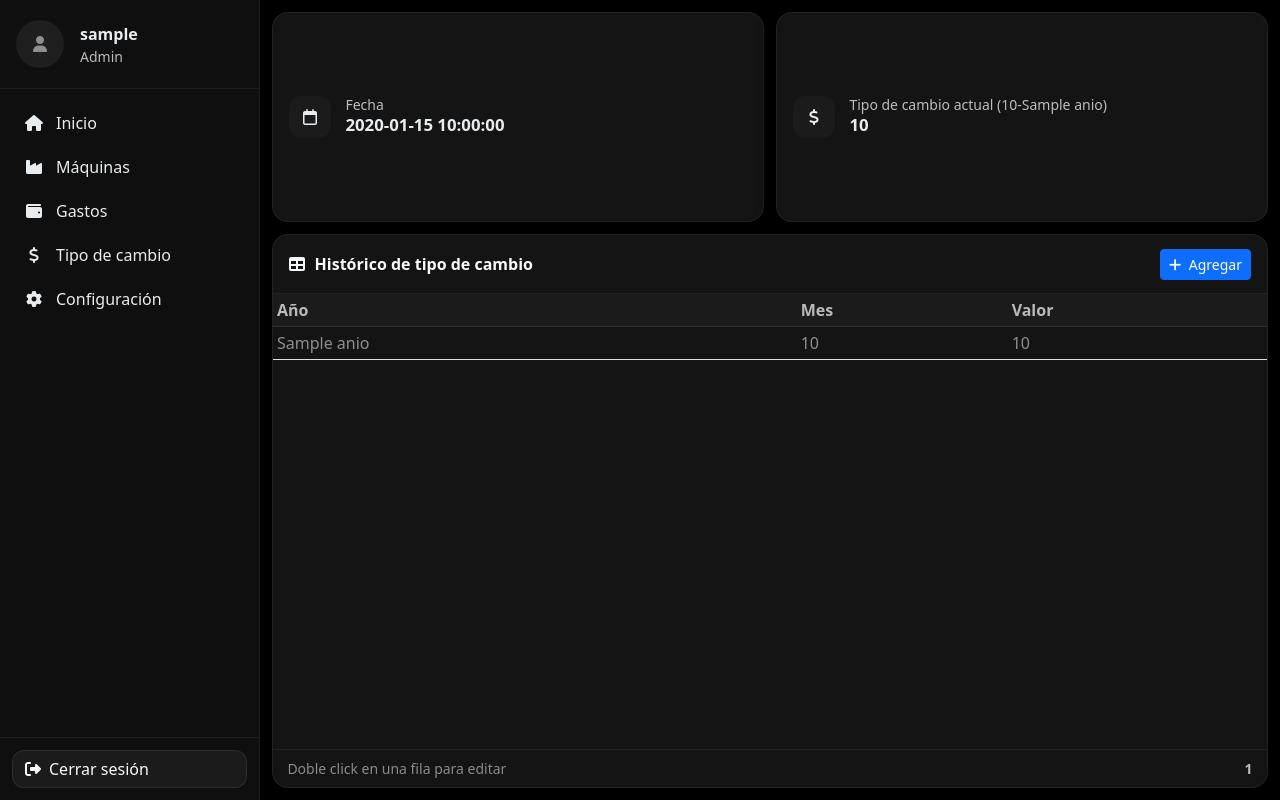
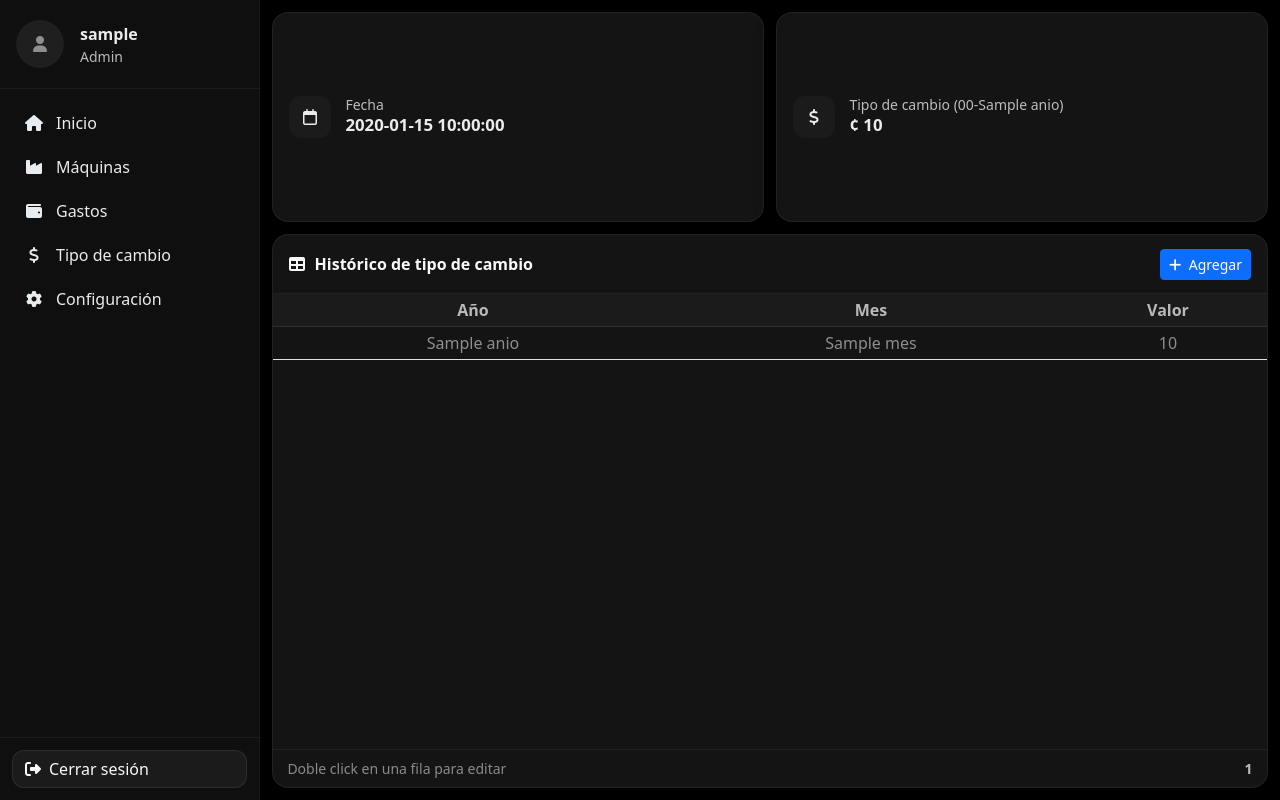
Before and after one commit to chrisS121212/maquinas, a Flask app: template templates/cambio.html in a window 1280 px wide. Run offline with Flask 3, Linux system fonts and the light colour scheme; the visitor is signed in with stand-in values (Sample User, id 1); the template is opened without the code that fills it: most values are stand-ins (such as "Sample title", 1, 10 or a date in 2020); some libraries are stand-ins or nearby versions.

Commit message:
Actualización del proyecto Casino

```diff
--- a/app.py
+++ b/app.py
@@ -72,6 +72,34 @@ def exec_sql(sql: str, params: tuple = None) -> bool:
     finally:
         conn.close()
 
+def exec_sql_returning(sql: str, params: tuple = None):
+    """
+    Ejecuta SQL y retorna (ok, value) donde value es la primera columna del RETURNING si existe.
+    """
+    conn = conectar_db()
+    try:
+        with conn:
+            with conn.cursor() as cur:
+                cur.execute(sql, params or ())
+                value = None
+                try:
+                    row = cur.fetchone()
+                    if row:
+                        value = row[0]
+                except Exception:
+                    value = None
+        return True, value
+    except Exception as e:
+        print("DB error:", e)
+        try:
+            conn.rollback()
+        except Exception:
+            pass
+        return False, None
+    finally:
+        conn.close()
+
+
 
 # -----------------------------
 # Autenticación y helpers
@@ -105,6 +133,21 @@ def is_admin():
     # Nota: los roles en tu BD son 'Admin' y 'Administrador' (según mencionaste).
     # Aquí consideramos que el rol con permiso total es 'Admin'.
     return session.get("rol") == "Admin"
+
+MESES_NOMBRE = [
+    "Enero","Febrero","Marzo","Abril","Mayo","Junio",
+    "Julio","Agosto","Septiembre","Octubre","Noviembre","Diciembre"
+]
+
+def normaliza_mes_nombre(mes_str: str) -> str | None:
+    """Devuelve el nombre correcto de mes si coincide (ignora mayúsculas/minúsculas/espacios)."""
+    if not mes_str:
+        return None
+    m = mes_str.strip().lower()
+    for nombre in MESES_NOMBRE:
+        if nombre.lower() == m:
+            return nombre  # normalizado, con mayúscula inicial
+    return None
 
 
 # -----------------------------
@@ -502,27 +545,153 @@ def api_config_delete(resource, id):
 
 #  ---  Tipo de cambio ---
 
-@app.route("/api/tipo_cambio", methods=["POST"])
-def api_tipo_cambio_create():
+from datetime import date
+
+@app.route('/cambio')
+def cambio():
+    if not is_logged_in():
+        return redirect(url_for('login'))
+
+    fecha_actual = date.today()
+    meses = [
+        "Enero","Febrero","Marzo","Abril","Mayo","Junio",
+        "Julio","Agosto","Septiembre","Octubre","Noviembre","Diciembre",
+    ]
+    anio = fecha_actual.year
+    mes_num = fecha_actual.month
+    mes = meses[mes_num - 1]  # 👈 string
+
+    tipo_cambio_actual = query_uno("""
+        SELECT id_cambio, anio, mes, valor_cambio
+        FROM tipo_cambio
+        WHERE anio = %s AND mes = %s
+        LIMIT 1
+    """, (anio, mes)) or {"anio": anio, "mes": mes, "valor_cambio": "-"}
+
+
+    lista_cambios = query_todos("""
+        SELECT id_cambio, anio, mes, valor_cambio
+        FROM tipo_cambio
+        ORDER BY anio::int DESC, id_cambio DESC
+    """)
+
+    return render_template(
+        'cambio.html',
+        usuario=session['usuario'],
+        rol=session.get('rol'),
+        fecha_actual=fecha_actual.strftime('%d-%m-%Y'),
+        tipo_cambio_actual=tipo_cambio_actual,
+        tipo_cambio=lista_cambios,
+        mes_num=mes_num,
+        mes=mes
+    )
+
+
+@app.route('/api/tipo_cambio/<int:id_cambio>', methods=['GET'])
+def api_tipo_cambio_detalle(id_cambio):
+    if not is_logged_in():
+        return jsonify({'ok': False, 'msg': 'No autenticado'}), 401
+    row = query_uno("""
+        SELECT id_cambio, anio, mes, valor_cambio
+        FROM tipo_cambio
+        WHERE id_cambio = %s
+    """, (id_cambio,))
+    if not row:
+        return jsonify({'ok': False, 'msg': 'No encontrado'}), 404
+    return jsonify(row)
+
+@app.route('/api/tipo_cambio', methods=['POST'])
+def api_tipo_cambio_crear():
+    if not is_logged_in():
+        return jsonify({'ok': False, 'msg': 'No autenticado'}), 401
     if not is_admin():
-        return jsonify(ok=False, msg="No autorizado"), 403
+        return jsonify({'ok': False, 'msg': 'Solo Admin puede crear'}), 403
 
-    data = request.get_json() or {}
-    cols = []
-    vals = []
-    for f in ["nombre", "valor"]:
-        if f in data:
-            cols.append(f)
-            vals.append(data.get(f))
+    data = request.get_json(silent=True) or {}
+    try:
+        anio  = int(data.get('anio'))
+        valor = float(data.get('valor_cambio'))
+    except (TypeError, ValueError):
+        return jsonify({'ok': False, 'msg': 'Campos requeridos: anio, valor_cambio'}), 400
 
-    if not cols:
-        return jsonify(ok=False, msg="No hay campos para insertar"), 400
+    mes_in = data.get('mes')
+    mes = normaliza_mes_nombre(mes_in)
+    if not mes:
+        return jsonify({'ok': False, 'msg': 'Mes inválido. Usa Enero..Diciembre'}), 400
 
-    placeholders = ",".join(["%s"] * len(cols))
-    cols_sql = ",".join(cols)
-    sql = f"INSERT INTO tipo_cambio ({cols_sql}) VALUES ({placeholders})"
-    ok = exec_sql(sql, tuple(vals))
-    return jsonify(ok=bool(ok), msg="Creado" if ok else "Error al crear")
+    # Evitar duplicado (anio, mes) - ahora mes es string
+    dup = query_uno("SELECT id_cambio FROM tipo_cambio WHERE anio=%s AND mes=%s LIMIT 1", (anio, mes))
+    if dup:
+        return jsonify({'ok': False, 'msg': 'Ya existe un tipo de cambio para ese año/mes'}), 409
+
+    ok, last_id = exec_sql_returning(
+        """
+        INSERT INTO tipo_cambio(anio, mes, valor_cambio)
+        VALUES (%s, %s, %s)
+        RETURNING id_cambio
+        """,
+        (anio, mes, valor),
+    )
+    return (jsonify({'ok': True, 'id': last_id})
+            if ok else (jsonify({'ok': False, 'msg': 'Error al crear'}), 500))
+
+
+
+@app.route('/api/tipo_cambio/<int:id_cambio>', methods=['PUT'])
+def api_tipo_cambio_actualizar(id_cambio):
+    if not is_logged_in():
+        return jsonify({'ok': False, 'msg': 'No autenticado'}), 401
+    if not is_admin():
+        return jsonify({'ok': False, 'msg': 'Solo Admin puede actualizar'}), 403
+
+    data = request.get_json(silent=True) or {}
+    try:
+        anio  = int(data.get('anio'))
+        valor = float(data.get('valor_cambio'))
+    except (TypeError, ValueError):
+        return jsonify({'ok': False, 'msg': 'Campos requeridos: anio, valor_cambio'}), 400
+
+    mes_in = data.get('mes')
+    mes = normaliza_mes_nombre(mes_in)
+    if not mes:
+        return jsonify({'ok': False, 'msg': 'Mes inválido. Usa Enero..Diciembre'}), 400
+
+    curr = query_uno("SELECT id_cambio FROM tipo_cambio WHERE id_cambio=%s", (id_cambio,))
+    if not curr:
+        return jsonify({'ok': False, 'msg': 'No encontrado'}), 404
+
+    dup = query_uno("""
+        SELECT id_cambio FROM tipo_cambio
+        WHERE anio=%s AND mes=%s AND id_cambio <> %s
+        LIMIT 1
+    """, (anio, mes, id_cambio))
+    if dup:
+        return jsonify({'ok': False, 'msg': 'Ya existe un tipo de cambio para ese año/mes'}), 409
+
+    ok, _ = exec_sql_returning("""
+        UPDATE tipo_cambio
+        SET anio=%s, mes=%s, valor_cambio=%s
+        WHERE id_cambio=%s
+        RETURNING id_cambio
+    """, (anio, mes, valor, id_cambio))
+    return jsonify({'ok': bool(ok)})
+
+
+
+@app.route('/api/tipo_cambio/<int:id_cambio>', methods=['DELETE'])
+def api_tipo_cambio_eliminar(id_cambio):
+    if not is_logged_in():
+        return jsonify({'ok': False, 'msg': 'No autenticado'}), 401
+    if not is_admin():
+        return jsonify({'ok': False, 'msg': 'Solo Admin puede eliminar'}), 403
+    curr = query_uno("SELECT id_cambio FROM tipo_cambio WHERE id_cambio=%s", (id_cambio,))
+    if not curr:
+        return jsonify({'ok': False, 'msg': 'No encontrado'}), 404
+    ok, _ = exec_sql_returning("DELETE FROM tipo_cambio WHERE id_cambio=%s RETURNING id_cambio", (id_cambio,))
+    return jsonify({'ok': bool(ok)})
+
+
+
 
 
 
--- a/templates/base.html
+++ b/templates/base.html
@@ -63,7 +63,7 @@
         <a class="nav-link" href="">
             <i class="fa-solid fa-wallet"></i> <span>Gastos</span>
         </a>
-        <a class="nav-link" href="{{ url_for('tipo_cambio') }}">
+        <a class="nav-link" href="{{ url_for('cambio') }}">
             <i class="fa-solid fa-dollar-sign"></i> <span>Tipo de cambio</span>
         </a>
         {% if session.get('rol') == 'Admin' %}
@@ -105,7 +105,7 @@
             <a class="nav-link" href="{{ url_for('inicio') }}"><i class="fa-solid fa-house"></i> Inicio</a>
             <a class="nav-link" href="{{ url_for('maquinas') }}"><i class="fa-solid fa-industry"></i> Máquinas</a>
             <a class="nav-link" href=""><i class="fa-solid fa-wallet"></i> Gastos</a>
-            <a class="nav-link" href="{{ url_for('tipo_cambio') }}"><i class="fa-solid fa-dollar-sign"></i> Tipo de cambio</a>
+            <a class="nav-link" href="{{ url_for('cambio') }}"><i class="fa-solid fa-dollar-sign"></i> Tipo de cambio</a>
             <a class="nav-link" href="{{ url_for('configuracion') }}"><i class="fa-solid fa-cog"></i> Configuración</a>
         </nav>
         <div class="sidebar-footer">
--- a/templates/cambio.html
+++ b/templates/cambio.html
@@ -86,14 +86,7 @@
     <div class="metric">
       <div class="icon"><i class="fa-solid fa-dollar-sign"></i></div>
       <div>
-        <small>Tipo de cambio actual
-          {% if tipo_cambio_actual and tipo_cambio_actual.mes and tipo_cambio_actual.anio %}
-            ({{ '%02d'|format(tipo_cambio_actual.mes) }}-{{ tipo_cambio_actual.anio }})
-          {% endif %}
-        </small>
-        <strong>
-          {% if tipo_cambio_actual %}{{ tipo_cambio_actual.valor_cambio }}{% else %}—{% endif %}
-        </strong>
+        <div><small>Tipo de cambio ({{ '%02d'|format(mes_num) }}-{{ tipo_cambio_actual.anio }})</small><strong>¢ {{ tipo_cambio_actual.valor_cambio }}</strong></div>
       </div>
     </div>
   </section>
@@ -109,7 +102,7 @@
       </div>
     </div>
     <div class="panel-body">
-      <table id="tblCambio" class="table table-sm table-hover">
+      <table id="tblCambio" class="table table-sm table-hover text-center">
         <thead>
           <tr>
             <th>Año</th>
@@ -121,7 +114,7 @@
           {% for r in tipo_cambio %}
           <tr data-id="{{ r.id_cambio }}">
             <td class="dbl">{{ r.anio }}</td>
-            <td class="dbl">{{ '%02d'|format(r.mes|int) }}</td>
+            <td class="dbl">{{ r.mes }}</td>
             <td class="dbl">{{ r.valor_cambio }}</td>
           </tr>
           {% else %}
@@ -157,10 +150,18 @@
           <div class="col-12 col-md-4">
             <label class="form-label">Mes</label>
             <select id="mes" class="form-select bg-dark text-light border-secondary" required>
-              <option value="">Ninguno</option>
-              {% for m in range(1,13) %}
-              <option value="{{ m }}">{{ '%02d'|format(m) }}</option>
-              {% endfor %}
+              <option value="Enero">Enero</option>
+              <option value="Febrero">Febrero</option>
+              <option value="Marzo">Marzo</option>
+              <option value="Abril">Abril</option>
+              <option value="Mayo">Mayo</option>
+              <option value="Junio">Junio</option>
+              <option value="Julio">Julio</option>
+              <option value="Agosto">Agosto</option>
+              <option value="Septiembre">Septiembre</option>
+              <option value="Octubre">Octubre</option>
+              <option value="Noviembre">Noviembre</option>
+              <option value="Diciembre">Diciembre</option>
             </select>
           </div>
           <div class="col-12 col-md-4">
@@ -240,12 +241,13 @@ document.addEventListener('DOMContentLoaded', () => {
   }
   function getFormData(){
     return {
-      id_cambio: toIntOrNull(document.getElementById('id_cambio').value),
-      anio:      toIntOrNull(document.getElementById('anio').value),
-      mes:       toIntOrNull(document.getElementById('mes').value),
-      valor_cambio: document.getElementById('valor_cambio').value ? Number(document.getElementById('valor_cambio').value) : null
+      id_cambio: document.getElementById('id_cambio').value || null,
+      anio: parseInt(document.getElementById('anio').value),
+      mes: document.getElementById('mes').value,  // 👈 aquí debe ir "Enero", "Febrero"...
+      valor_cambio: parseFloat(document.getElementById('valor_cambio').value)
     };
   }
+
   function validateForm(){
     let ok = true;
     ['anio','mes','valor_cambio'].forEach(id=>{
```
